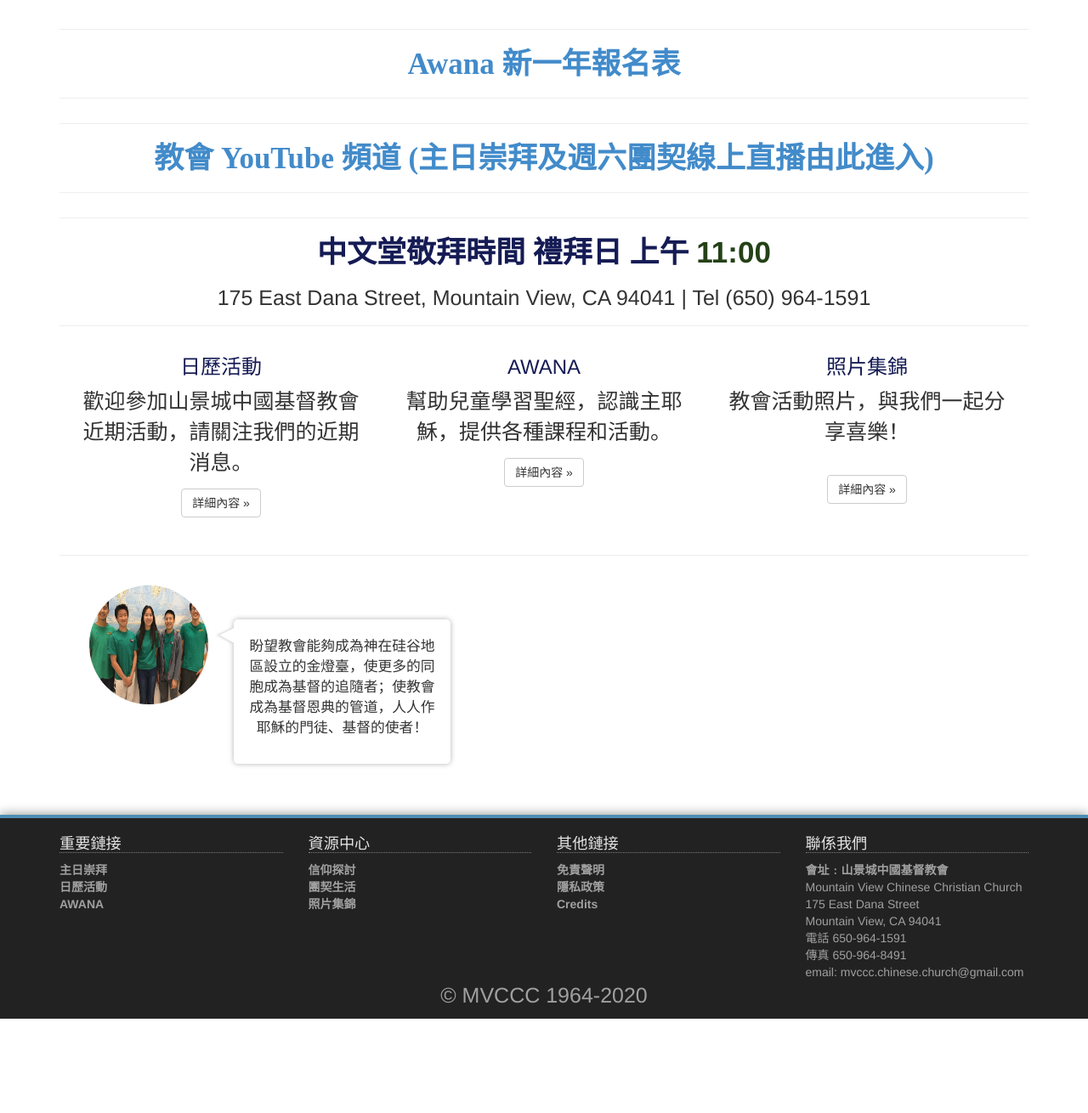
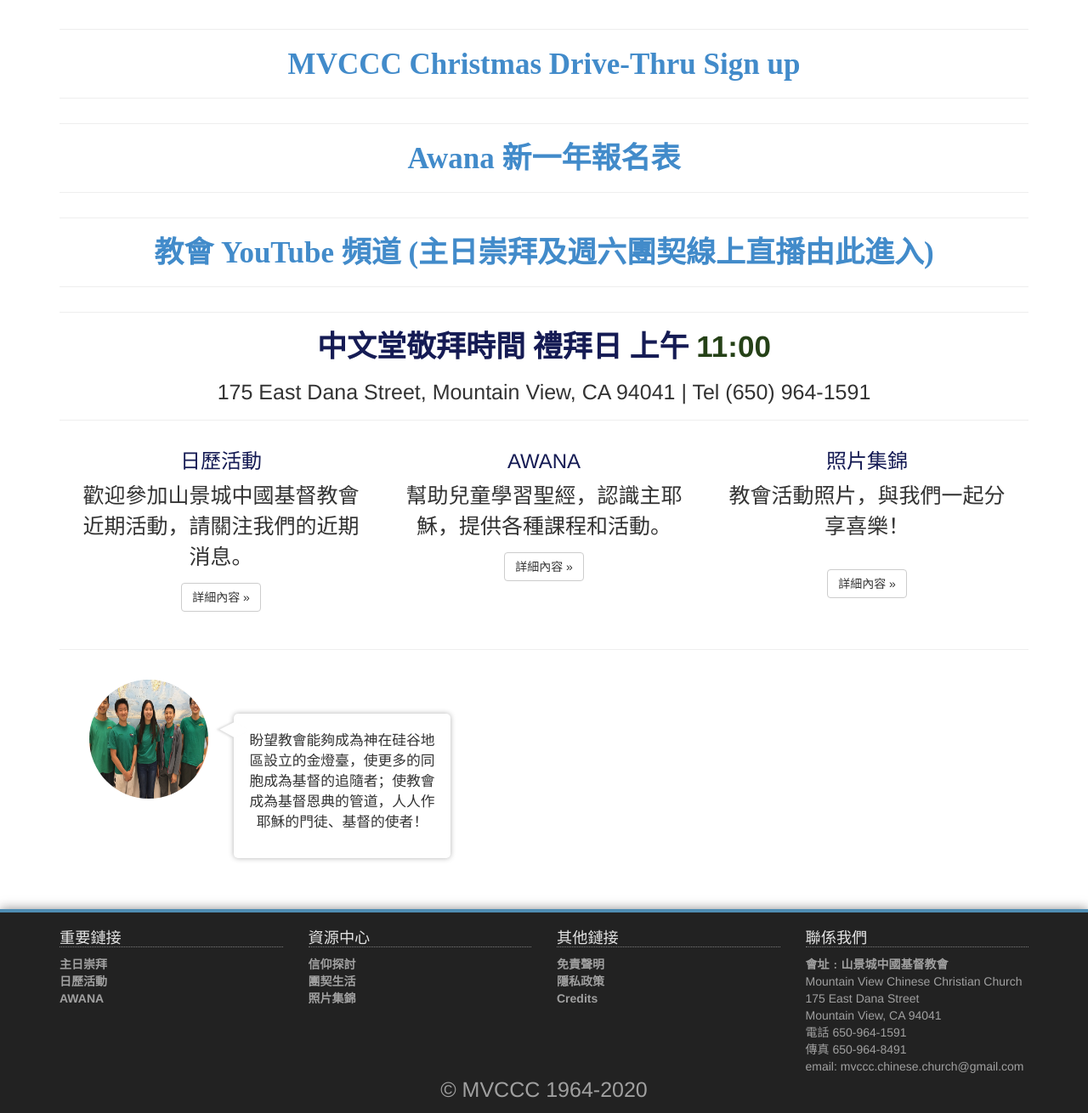
Before and after one commit to mvccc/XiaoLongBao, a CodeIgniter app: page / in a window 1280 px wide. Shown: the part 509-1819 px from the top of the page at 85% size. Before the commit the page ends 1708 px from the top, so only its background shows below. Run offline with CodeIgniter, Linux system fonts and the light colour scheme.

Commit message:
MVCCC Christmas Drive-Thru

```diff
--- a/application/views/ch/index.php
+++ b/application/views/ch/index.php
@@ -84,6 +84,18 @@ p {
     </div><!-- row -->
 
 <div class="container">
+
+    <div class="row">
+        <div class="col-lg-12">
+            <hr class="mvccc-hr">
+            <p class="text-center mvccc-h4">
+                <a href="https://docs.google.com/forms/d/e/1FAIpQLSd_E0Rkz1onZ620AcezdxrPzkRL6S279VXEddwewzYodgE-DA/viewform"><span style="font-family:Kaiti TC">MVCCC Christmas Drive-Thru Sign up</span></a>
+            </p>
+
+            <hr class="mvccc-hr">
+        </div>
+    </div>
+
   <div class="row">
         <div class="col-lg-12">
             <hr class="mvccc-hr">
```
